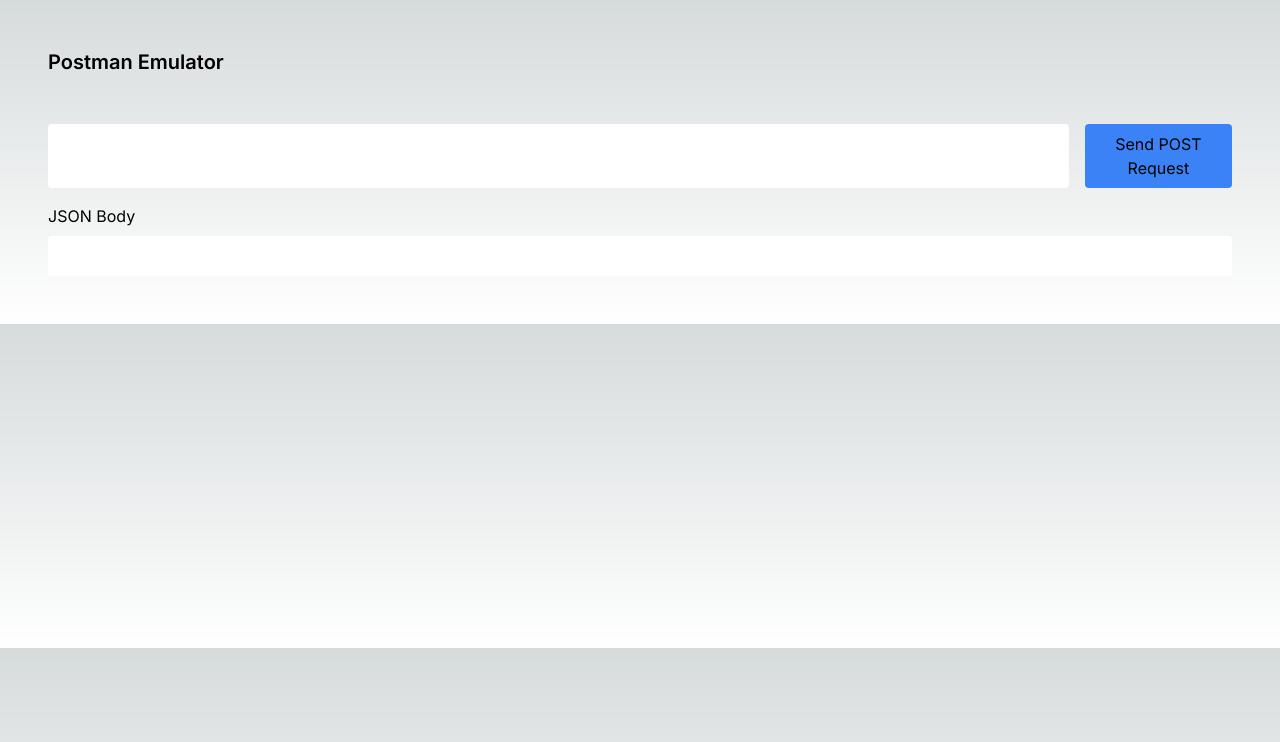
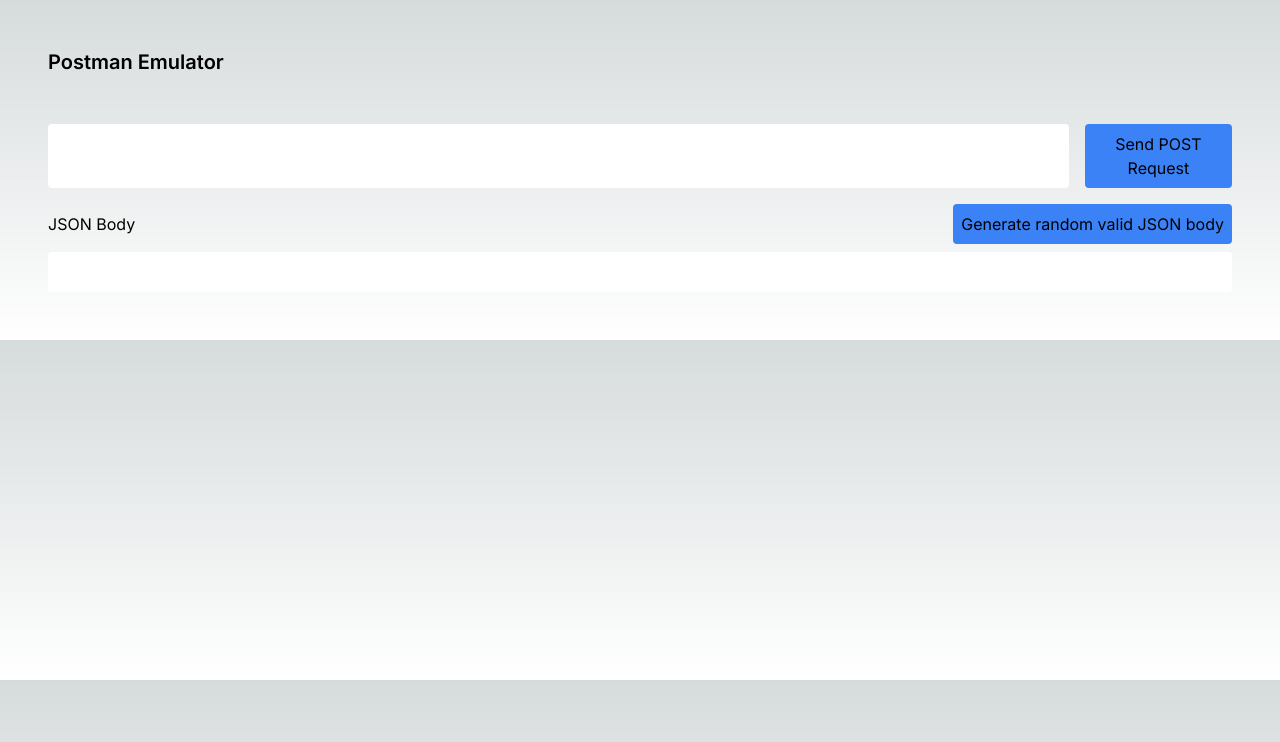
Before and after one commit to jianrong7/orbital-23, a Next.js app in the folder frontend/: page / in a window 1280 px wide. Shown: the top 742 px of the page. Built offline with nearby package versions, Linux system fonts and the light colour scheme.

Commit message:
generate random json body

```diff
--- a/frontend/src/app/page.tsx
+++ b/frontend/src/app/page.tsx
@@ -16,6 +16,7 @@
 
   useEffect(() => {
     setUrl(searchParams.get("url") || "");
+    // eslint-disable-next-line react-hooks/exhaustive-deps
   }, []);
 
   return (
--- a/frontend/src/components/BodyRequest.tsx
+++ b/frontend/src/components/BodyRequest.tsx
@@ -12,6 +12,7 @@
 import useRequestStore from "@/stores/request.store";
 
 import "highlight.js/styles/github.css";
+import { getRandomInt } from "@/utils";
 
 lowlight.registerLanguage("json", json);
 
@@ -36,6 +37,18 @@
     ],
   });
 
+  const generateRandomJsonBody = () => {
+    const randomJsonBody = JSON.stringify(
+      {
+        first: getRandomInt(1, 1000),
+        second: getRandomInt(1, 1000),
+      },
+      null,
+      2
+    );
+    editor?.commands.setContent(randomJsonBody);
+  };
+
   useEffect(() => {
     setJsonBody(editor?.getText());
     // eslint-disable-next-line react-hooks/exhaustive-deps
@@ -45,7 +58,16 @@
 
   return (
     <div className="flex flex-col gap-2">
+      <div className="flex justify-between items-center">
         <h2>JSON Body</h2>
+        <button
+          className="bg-blue-500 p-2 rounded"
+          onClick={generateRandomJsonBody}
+        >
+          Generate random valid JSON body
+        </button>
+      </div>
+      <div>
         <EditorContent
           editor={editor}
           className={`bg-white text-black p-2 max-h-96 rounded border-black ${
@@ -55,6 +77,7 @@
           }`}
         />
       </div>
+    </div>
   );
 };
 
--- a/frontend/src/components/UrlInput.tsx
+++ b/frontend/src/components/UrlInput.tsx
@@ -35,7 +35,7 @@
       />
       <button
         type="submit"
-        className="bg-blue-500 p-2 rounded"
+        className="bg-blue-500 p-2 rounded min-w-min"
         onClick={sendRequest}
       >
         {isSendingRequest ? "Loading..." : "Send POST Request"}
--- /dev/null
+++ b/frontend/src/utils/getRandomInt.ts
@@ -0,0 +1,5 @@
+function getRandomInt(min: number, max: number) {
+  return Math.floor(Math.random() * (max - min + 1)) + min;
+}
+
+export default getRandomInt;
--- a/frontend/src/utils/index.ts
+++ b/frontend/src/utils/index.ts
@@ -1,4 +1,5 @@
 import isValidHttpUrl from "./isValidHttpUrl";
 import isJsonString from "./isValidJson";
+import getRandomInt from "./getRandomInt";
 
-export { isValidHttpUrl, isJsonString };
+export { isValidHttpUrl, isJsonString, getRandomInt };
```
Lines whose indentation alone changed are shown as unchanged.
